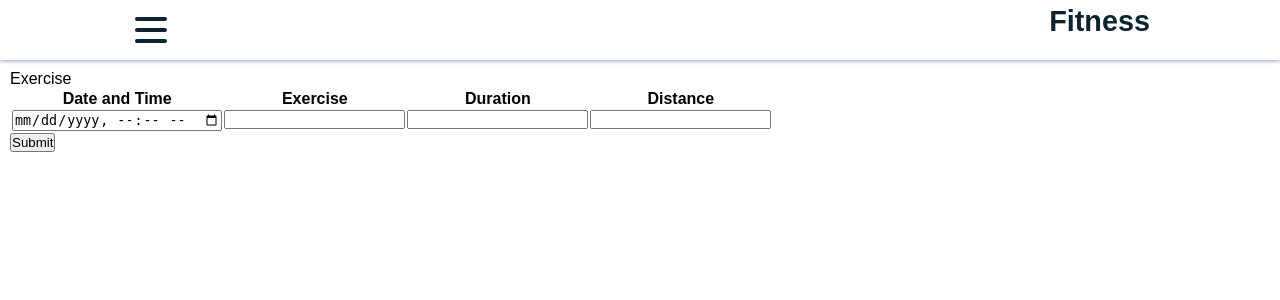
After one commit to Funlamb/tsuyo, a Flask app: page /add_cardio in a window 1280 px wide. The commit adds this page. Shown: the top 300 px of the page. Run offline with Flask 2, Linux system fonts and the light colour scheme; the visitor is signed in with stand-in values (Sample User, id 1).

Commit message:
Added ability to add Cardio exercises to database

```diff
--- a/app.py
+++ b/app.py
@@ -70,6 +70,42 @@ def login():
       # If password did not match give user error message
       return message("Invalid credentials")
    return render_template("login.html")
+
+@app.route('/add_cardio', methods=["GET" ,"POST"])
+@login_required
+def add_cardio():
+   if request.method == "GET":
+      return render_template("add_cardio.html")
+   # get relevent info
+   duration = request.form.get('duration')
+   distance = request.form.get('distance')
+
+   # Get workout id, create a workout if one does not exist
+   datetime = request.form.get('datetime')
+   workout_id =  Workout.get_workout_id(datetime, session['user_id'])
+   if workout_id:
+      workout_id = workout_id[0]
+   else:
+      Workout.create_workout(datetime, session['user_id'])
+      workout_id = Workout.get_workout_id(datetime, session['user_id'])[0]
+
+   # Get exercise id, create one if one does not exist
+   exercise = request.form.get('exercise')
+   exercise_id = Exercise.get_exercise_id(exercise)
+   if exercise_id:
+      exercise_id = exercise_id[0]
+   else:
+      Exercise.create_exercise(exercise)
+      exercise_id = Exercise.get_exercise_id(exercise)[0]
+
+   # edit the set
+   query = """INSERT INTO cardios (duration, distance, setNumber, workoutID, exerciseID) VALUES (?, ?, ?, ?, ?)"""
+   database.execute(query, [duration, distance, 1, workout_id, exercise_id])
+   database.commit()
+
+   # add info to database
+   # redirect user to list_cardio
+   return redirect("/list_cardio")
 
 @app.route('/edit_cardio', methods=["POST"])
 @login_required
--- /dev/null
+++ b/templates/add_cardio.html
@@ -0,0 +1,26 @@
+{% extends 'base.html'%}
+{% block content %}
+<link rel="stylesheet" href="{{url_for('static', filename='css/exercise.css') }}">
+
+{% block title %}
+Exercise
+{% endblock %}
+
+<form action="/add_cardio" method="post" id="form">
+    <table class="form-table">
+        <tr>
+            <th>Date and Time</th>
+            <th>Exercise</th>
+            <th>Duration</th>
+            <th>Distance</th>
+        </tr>
+        <tr valign="top">
+            <td id="datetime"><input type="datetime-local" name="datetime"/></td>
+            <td id="exercise"><input type="text" name="exercise"></td>
+            <td id="duration"><input type="number" name="duration"></td>
+            <td id="distance"><input type="number" name="distance" step="0.01"></td>
+        </tr>
+    </table>
+    <button type="submit" onclick="displayData()">Submit</button>
+</form>
+{% endblock %}
--- a/templates/base.html
+++ b/templates/base.html
@@ -21,13 +21,14 @@
           </div>
           <div class="menu-items">
             <li><a href="/">Log In</a></li>
-            <li><a href="/list_workouts">List of workouts</a></li>
-            <li><a href="/logout">Log Out</a></li>
+            <li><a href="/exercise">Add Exercise</a></li>
+            <li><a href="/list_workouts">Table of workouts</a></li>
+            <li><a href="/graph">Graph Exercises</a></li>
+            <li><a href="/add_cardio">Add Cardio</a></li>
+            <li><a href="/list_cardio">Tabel of Cardio</a></li>
             <li><a href="/settings">Settings</a></li>
             <li><a href="/register">Register</a></li>
-            <li><a href="/exercise">Exercise</a></li>
-            <li><a href="/graph">Graph</a></li>
-            <li><a href="/list_cardio">Cardio</a></li>
+            <li><a href="/logout">Log Out</a></li>
           </div>
         </div>
       </div>
```
Also changed, not shown: workout.db.
